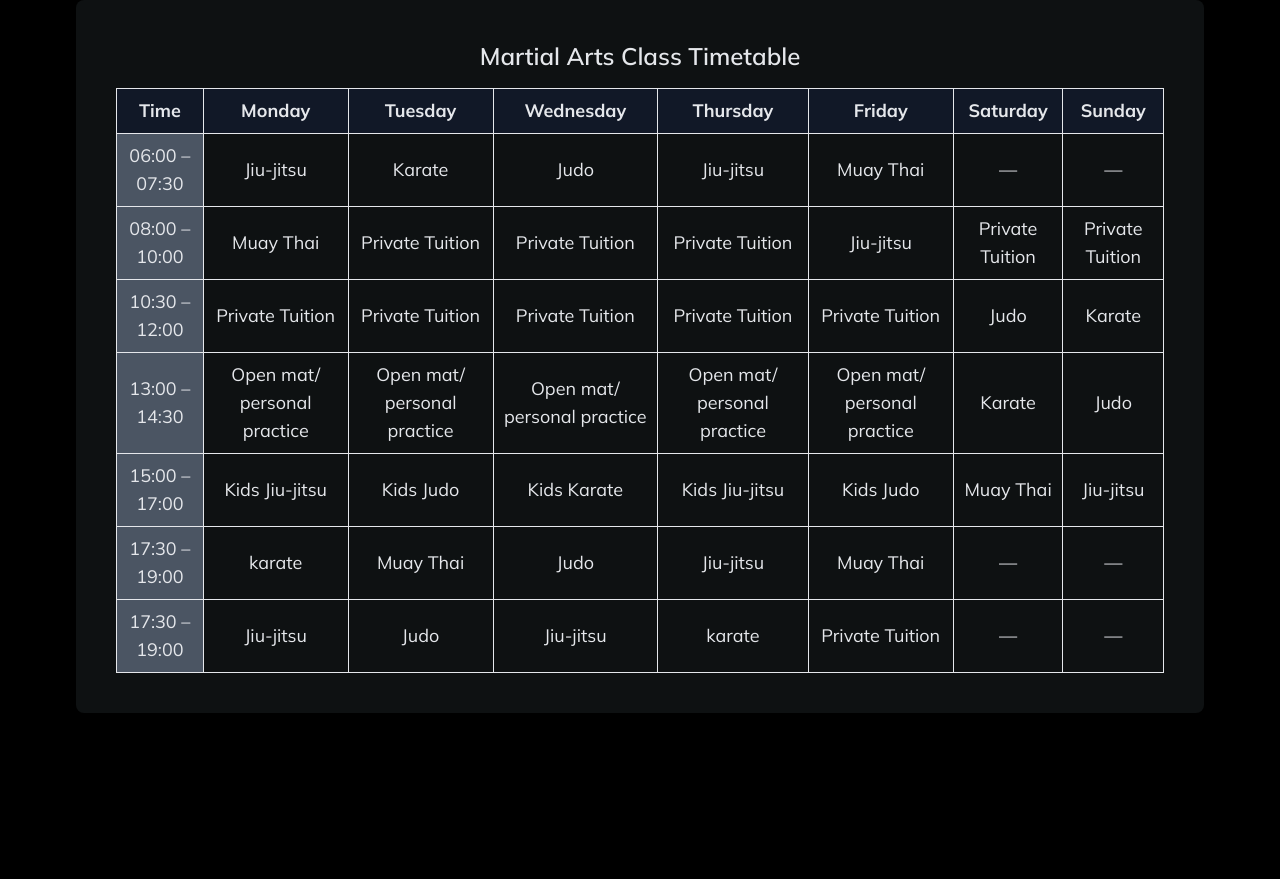
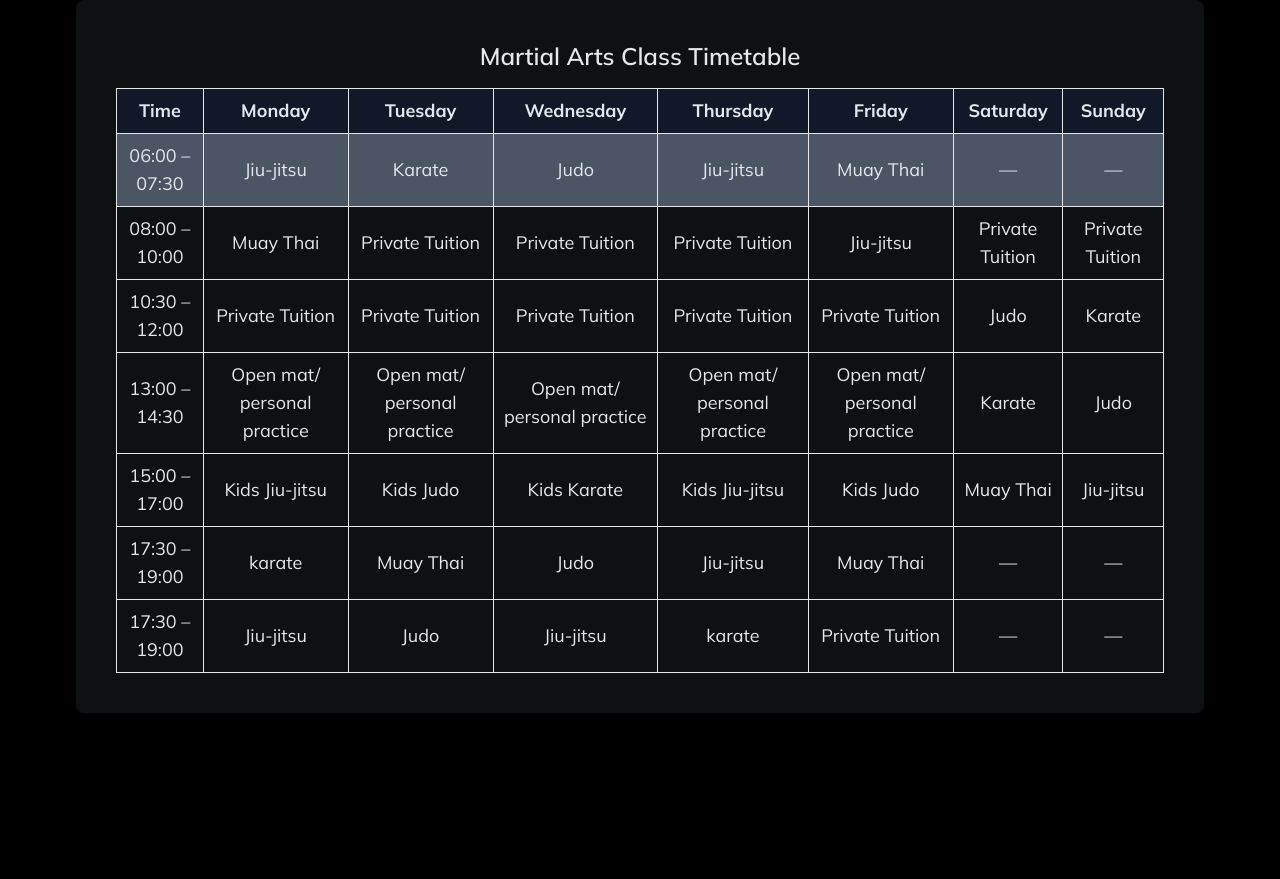
Before and after one commit to awnish04/burnu-martials, a React (Create React App) app in the folder frontend/: page / in a window 1280 px wide. Shown: the part 960-1839 px from the top of the page. Built offline with nearby package versions, Linux system fonts and the light colour scheme; a web font is replaced by a local one.

Commit message:
time table updated

```diff
--- a/frontend/src/components/Timetable.js
+++ b/frontend/src/components/Timetable.js
@@ -1,108 +1,49 @@
 import React from "react";
 const Timetable = () => {
   return (
-    <div>
-      <section>
-        <div className="container text-gray-200">
+    <section className="container text-gray-200">
       <div className="py-8 lg:py-16 text-center">
         <span className="h1">Timetable</span>
       </div>
-          <div class="p-2 lg:p-10 text-center text-gray-200 bg-primary rounded-lg shadow-md">
-            <h1 class="text-md lg:text-2xl font-semibold mb-4">
+      <div className="p-2 lg:p-10 text-center text-gray-200 bg-primary rounded-lg shadow-md">
+        <h1 className="text-md lg:text-2xl font-semibold mb-4">
           Martial Arts Class Timetable
         </h1>
-            <div class="overflow-x-auto overflow-y-auto">
-              <table class="w-full table-auto border text-sm lg:text-lg">
+        <div className="overflow-auto">
+          <table className="w-full table-auto border text-sm lg:text-lg">
             <thead>
               <tr className="bg-gray-900">
-                    <th class="p-2 border">Time</th>
-                    <th class="p-2 border">Monday</th>
-                    <th class="p-2 border">Tuesday</th>
-                    <th class="p-2 border">Wednesday</th>
-                    <th class="p-2 border">Thursday</th>
-                    <th class="p-2 border">Friday</th>
-                    <th class="p-2 border">Saturday</th>
-                    <th class="p-2 border">Sunday</th>
+                <th className="p-2 border">Time</th>
+                {Array.from({ length: 7 }, (_, index) => (
+                  <th key={index} className="p-2 border">
+                    {["Monday", "Tuesday", "Wednesday", "Thursday", "Friday", "Saturday", "Sunday"][index]}
+                  </th>
+                ))}
               </tr>
             </thead>
             <tbody>
-                  <tr>
-                    <td class="p-2 border bg-gray-600">06:00 – 07:30</td>
-                    <td class="p-2 hover:bg-gray-800 border">Jiu-jitsu</td>
-                    <td class="p-2 hover:bg-gray-800 border">Karate</td>
-                    <td class="p-2 hover:bg-gray-800 border">Judo</td>
-                    <td class="p-2 hover:bg-gray-800 border">Jiu-jitsu</td>
-                    <td class="p-2 hover:bg-gray-800 border">Muay Thai</td>
-                    <td class="p-2 hover:bg-gray-800 border">—</td>
-                    <td class="p-2 hover:bg-gray-800 border">—</td>
+              {[
+                ["06:00 – 07:30", "Jiu-jitsu", "Karate", "Judo", "Jiu-jitsu", "Muay Thai", "—", "—"],
+                ["08:00 – 10:00", "Muay Thai", "Private Tuition", "Private Tuition", "Private Tuition", "Jiu-jitsu", "Private Tuition", "Private Tuition"],
+                ["10:30 – 12:00", "Private Tuition", "Private Tuition", "Private Tuition", "Private Tuition", "Private Tuition", "Judo", "Karate"],
+                ["13:00 – 14:30", "Open mat/ personal practice", "Open mat/ personal practice", "Open mat/ personal practice", "Open mat/ personal practice", "Open mat/ personal practice", "Karate", "Judo"],
+                ["15:00 – 17:00", "Kids Jiu-jitsu", "Kids Judo", "Kids Karate", "Kids Jiu-jitsu", "Kids Judo", "Muay Thai", "Jiu-jitsu"],
+                ["17:30 – 19:00", "karate", "Muay Thai", "Judo", "Jiu-jitsu", "Muay Thai", "—", "—"],
+                ["17:30 – 19:00", "Jiu-jitsu", "Judo", "Jiu-jitsu", "karate", "Private Tuition", "—", "—"],
+              ].map((row, rowIndex) => (
+                <tr key={rowIndex}>
+                  {row.map((cell, cellIndex) => (
+                    <td key={cellIndex} className={`p-2 border ${rowIndex === 0 ? "bg-gray-600" : "hover:bg-gray-800"}`}>
+                      {cell}
+                    </td>
+                  ))}
                 </tr>
-                  <tr>
-                    <td class="p-2 border bg-gray-600">08:00 – 10:00</td>
-                    <td class="p-2 hover:bg-gray-800 border">Muay Thai</td>
-                    <td class="p-2 hover:bg-gray-800 border">Private Tuition</td>
-                    <td class="p-2 hover:bg-gray-800 border">Private Tuition</td>
-                    <td class="p-2 hover:bg-gray-800 border">Private Tuition</td>
-                    <td class="p-2 hover:bg-gray-800 border">Jiu-jitsu</td>
-                    <td class="p-2 hover:bg-gray-800 border">Private Tuition</td>
-                    <td class="p-2 hover:bg-gray-800 border">Private Tuition</td>
-                  </tr>
-                  <tr>
-                    <td class="p-2 border bg-gray-600">10:30 – 12:00</td>
-                    <td class="p-2 hover:bg-gray-800 border">Private Tuition</td>
-                    <td class="p-2 hover:bg-gray-800 border">Private Tuition</td>
-                    <td class="p-2 hover:bg-gray-800 border">Private Tuition</td>
-                    <td class="p-2 hover:bg-gray-800 border">Private Tuition</td>
-                    <td class="p-2 hover:bg-gray-800 border">Private Tuition</td>
-                    <td class="p-2 hover:bg-gray-800 border">Judo</td>
-                    <td class="p-2 hover:bg-gray-800 border">Karate</td>
-                  </tr>
-                  <tr>
-                    <td class="p-2 border bg-gray-600">13:00 – 14:30</td>
-                    <td class="p-2 hover:bg-gray-800 border">Open mat/ personal practice</td>
-                    <td class="p-2 hover:bg-gray-800 border">Open mat/ personal practice</td>
-                    <td class="p-2 hover:bg-gray-800 border">Open mat/ personal practice</td>
-                    <td class="p-2 hover:bg-gray-800 border">Open mat/ personal practice</td>
-                    <td class="p-2 hover:bg-gray-800 border">Open mat/ personal practice</td>
-                    <td class="p-2 hover:bg-gray-800 border">Karate</td>
-                    <td class="p-2 hover:bg-gray-800 border">Judo</td>
-                  </tr>
-                  <tr>
-                    <td class="p-2 border bg-gray-600">15:00 – 17:00</td>
-                    <td class="p-2 hover:bg-gray-800 border">Kids Jiu-jitsu</td>
-                    <td class="p-2 hover:bg-gray-800 border">Kids Judo</td>
-                    <td class="p-2 hover:bg-gray-800 border">Kids Karate</td>
-                    <td class="p-2 hover:bg-gray-800 border">Kids Jiu-jitsu</td>
-                    <td class="p-2 hover:bg-gray-800 border">Kids Judo</td>
-                    <td class="p-2 hover:bg-gray-800 border">Muay Thai</td>
-                    <td class="p-2 hover:bg-gray-800 border">Jiu-jitsu</td>
-                  </tr>
-                  <tr>
-                    <td class="p-2 border bg-gray-600">17:30 – 19:00</td>
-                    <td class="p-2 hover:bg-gray-800 border">karate</td>
-                    <td class="p-2 hover:bg-gray-800 border">Muay Thai</td>
-                    <td class="p-2 hover:bg-gray-800 border">Judo</td>
-                    <td class="p-2 hover:bg-gray-800 border">Jiu-jitsu</td>
-                    <td class="p-2 hover:bg-gray-800 border">Muay Thai</td>
-                    <td class="p-2 hover:bg-gray-800 border">—</td>
-                    <td class="p-2 hover:bg-gray-800 border">—</td>
-                  </tr>
-                  <tr>
-                    <td class="p-2 border bg-gray-600">17:30 – 19:00</td>
-                    <td class="p-2 hover:bg-gray-800 border">Jiu-jitsu</td>
-                    <td class="p-2 hover:bg-gray-800 border">Judo</td>
-                    <td class="p-2 hover:bg-gray-800 border">Jiu-jitsu</td>
-                    <td class="p-2 hover:bg-gray-800 border">karate</td>
-                    <td class="p-2 hover:bg-gray-800 border">Private Tuition</td>
-                    <td class="p-2 hover:bg-gray-800 border">—</td>
-                    <td class="p-2 hover:bg-gray-800 border">—</td>
-                  </tr>
+              ))}
             </tbody>
           </table>
         </div>
       </div>
-        </div>
     </section>
-    </div>
   );
 };
 export default Timetable;
--- a/frontend/src/content/PricingData.js
+++ b/frontend/src/content/PricingData.js
@@ -1,4 +1,3 @@
-
 const priceData = [
     {
       title: "Basic",
--- a/frontend/src/content/instructorData.js
+++ b/frontend/src/content/instructorData.js
@@ -63,5 +63,4 @@ const instructors = [
     ],
   },
 ];
-
 export default instructors;
```
Lines whose indentation alone changed are shown as unchanged.
